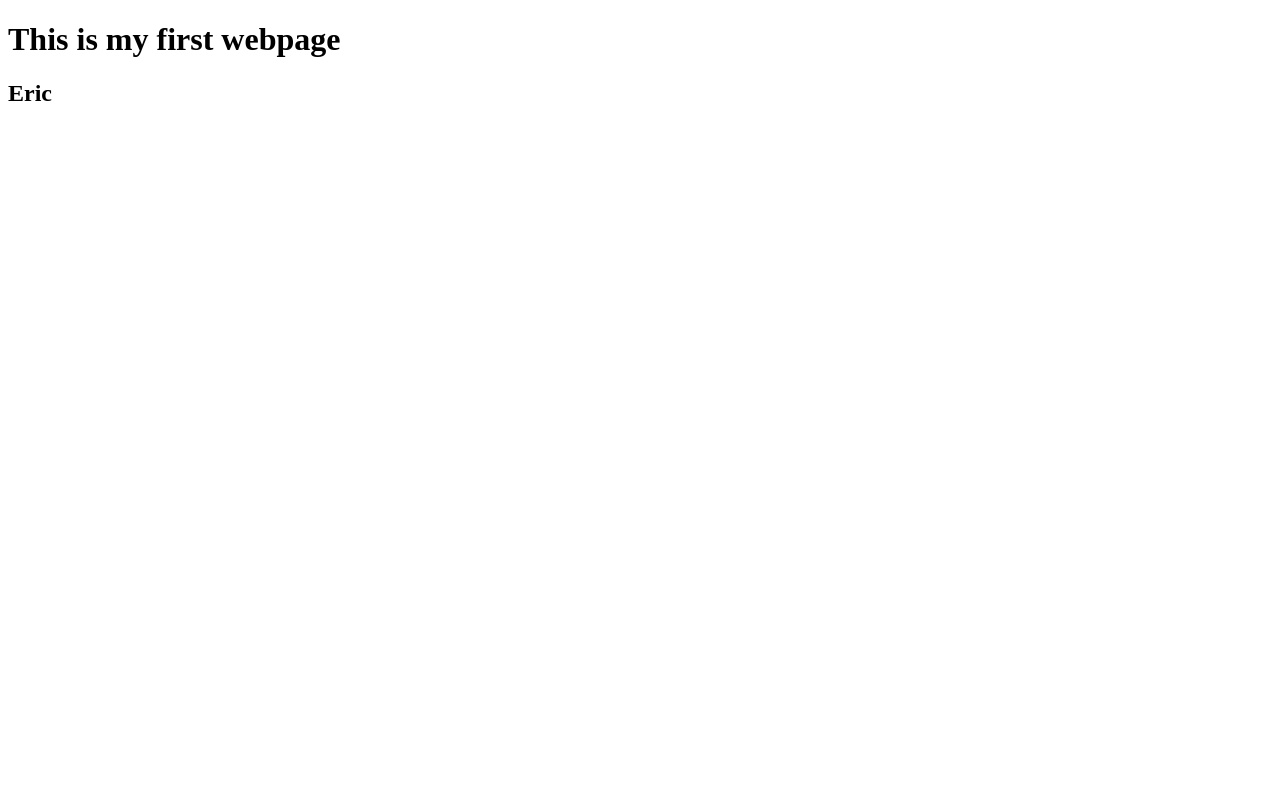
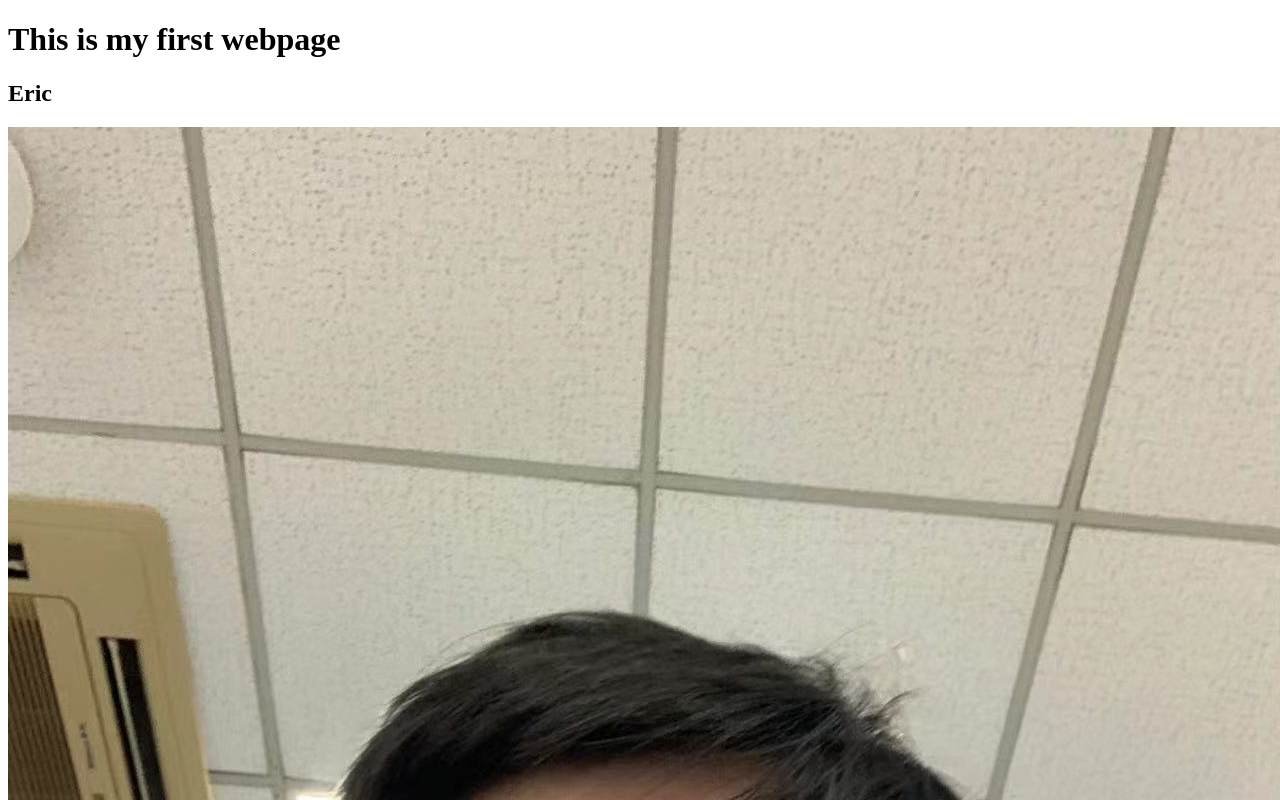
Before and after one commit to Eric646449/452_Eric, a plain HTML site: page index.html in a window 1280 px wide. Shown: the top 800 px of the page. Drawn offline with Linux system fonts and the light colour scheme.

Commit message:
Update index.html

```diff
--- a/index.html
+++ b/index.html
@@ -9,5 +9,6 @@
 
 <H1>This is my first webpage</H1>
  <H2>Eric</H2>
+  <img src="picture.jpg" >
 </body>
 </html>
```
